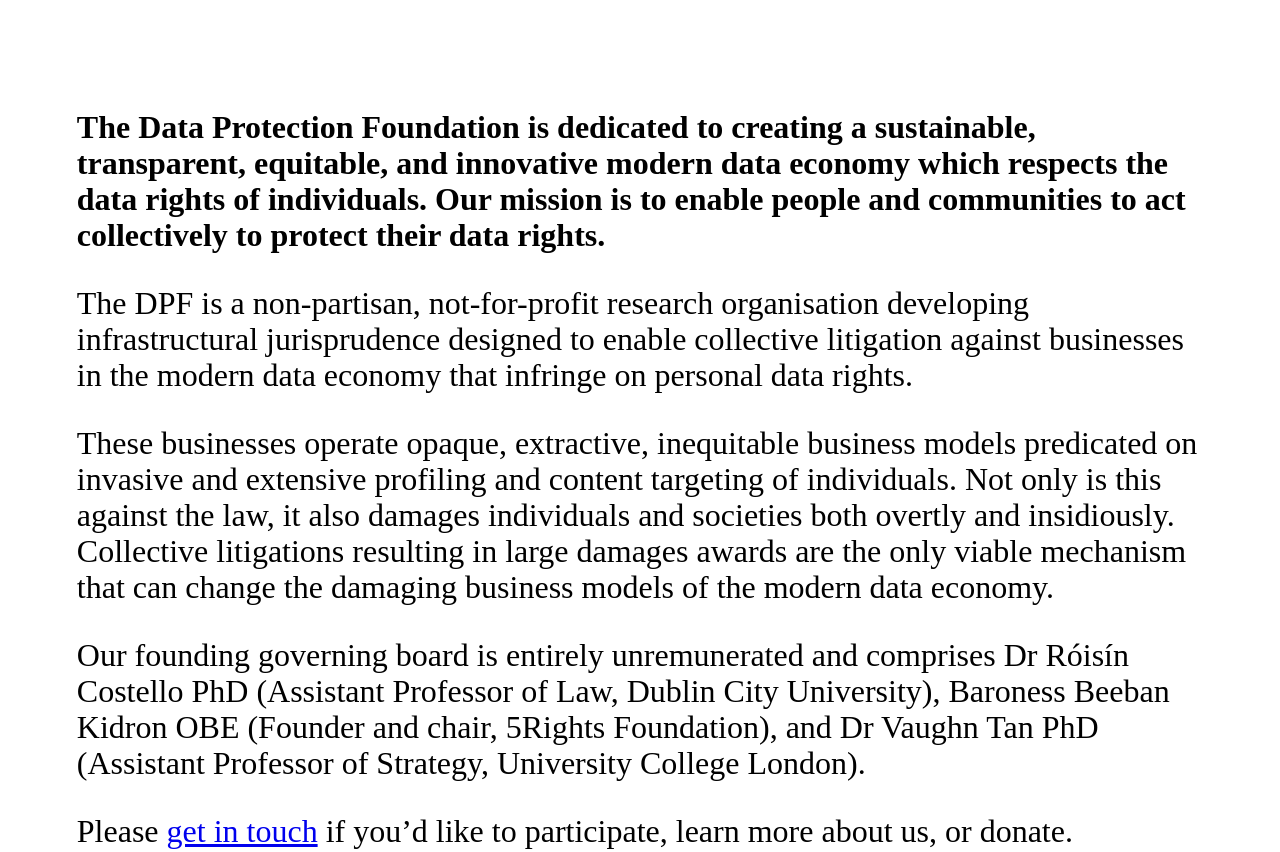
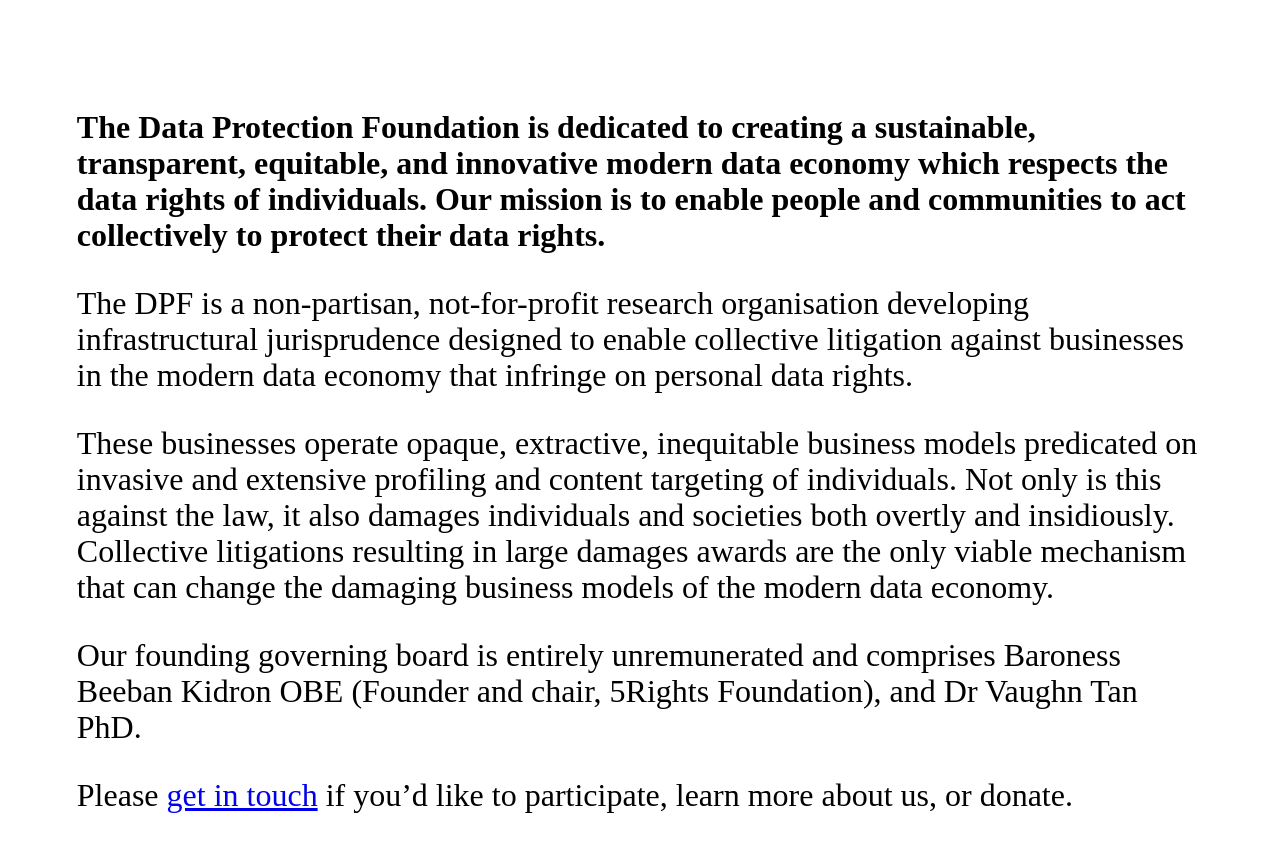
Before and after one commit to dataprotectionfoundation/dpf, a plain HTML site: page index.html in a window 1280 px wide. Shown: the top 852 px of the page. Drawn offline with Linux system fonts and the light colour scheme.

Commit message:
Update index.html

```diff
--- a/index.html
+++ b/index.html
@@ -56,7 +56,7 @@
 
 <p>These businesses operate opaque, extractive, inequitable business models predicated on invasive and extensive profiling and content targeting of individuals. Not only is this against the law, it also damages individuals and societies both overtly and insidiously. Collective litigations resulting in large damages awards are the only viable mechanism that can change the damaging business models of the modern data economy.</p>
 
-<p>Our founding governing board is entirely unremunerated and comprises Dr Róisín Costello PhD (Assistant Professor of Law, Dublin City University), Baroness Beeban Kidron OBE (Founder and chair, 5Rights Foundation), and Dr Vaughn Tan PhD (Assistant Professor of Strategy, University College London).</p>
+<p>Our founding governing board is entirely unremunerated and comprises Baroness Beeban Kidron OBE (Founder and chair, 5Rights Foundation), and Dr Vaughn Tan PhD.</p>
 
 <p>Please <a href="mailto:admin@dataprotectionfoundation.org">get in
 touch</a> if you’d like to participate, learn more about us, or donate.</p>
```
